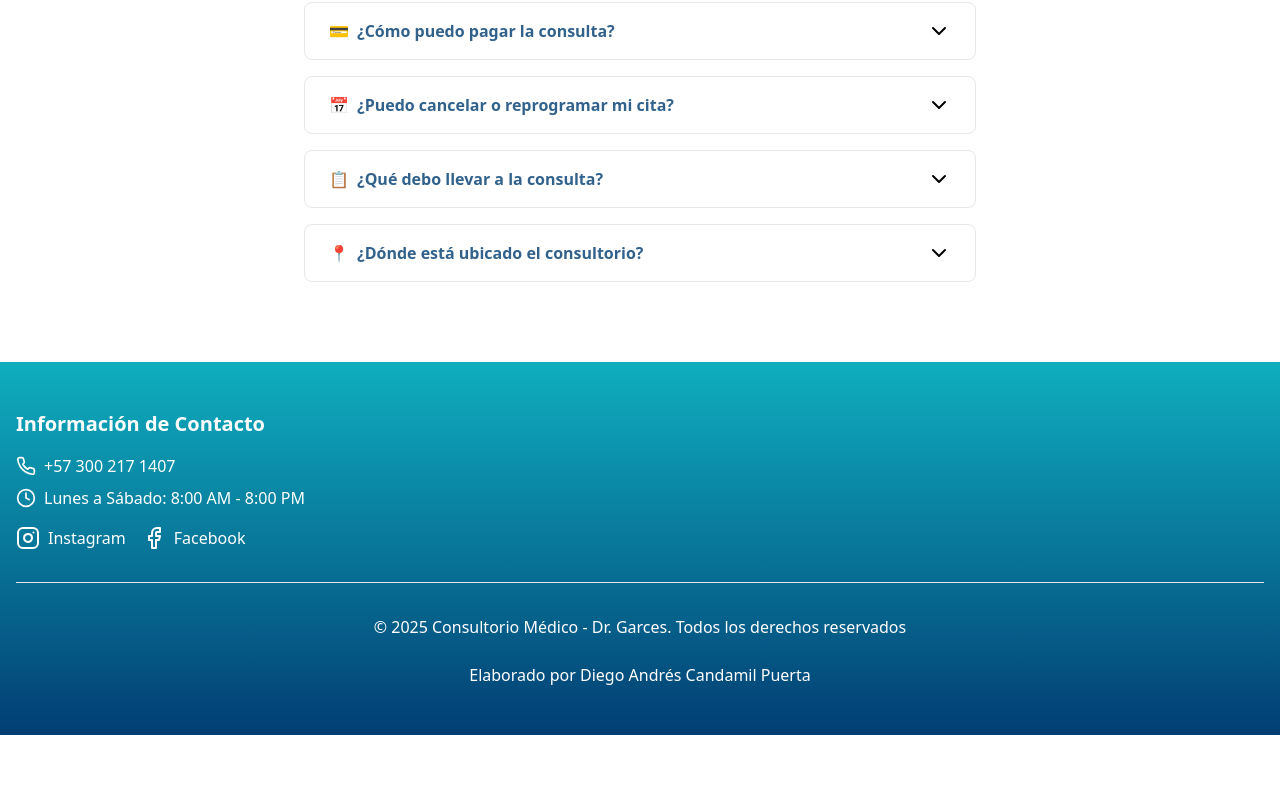
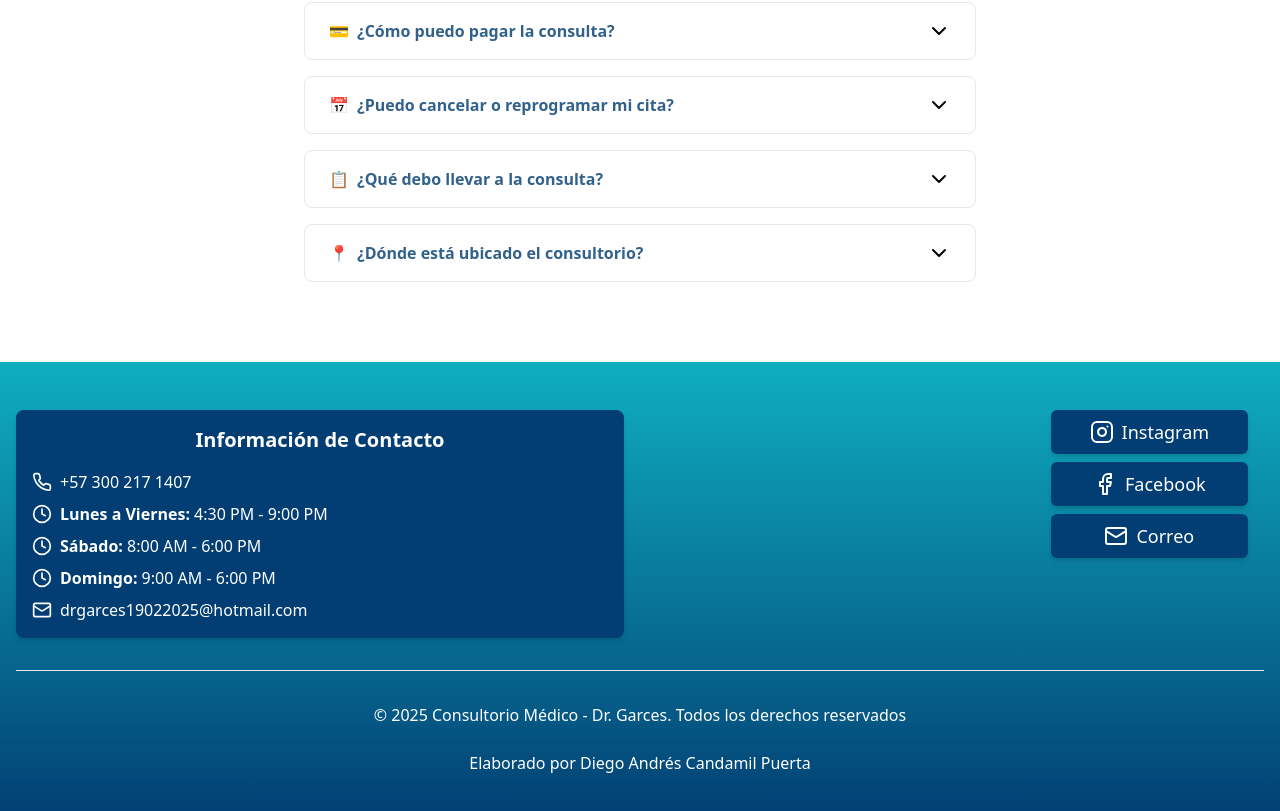
Before and after one commit to diegoandres2143/consultorio-medico, a React (Vite) app: page / in a window 1280 px wide. Shown: the part 5607-6418 px from the top of the page. Before the commit the page ends 6342 px from the top, so only its background shows below. Built offline with nearby package versions, Linux system fonts and the light colour scheme.

Commit message:
Se hacen modificaciones menores

```diff
--- a/src/App.tsx
+++ b/src/App.tsx
@@ -3,6 +3,7 @@ import {
   Menu,
   Phone,
   Clock,
+  Mail,
   Instagram,
   Facebook,
   ChevronDown,
@@ -520,11 +521,11 @@ function App() {
                 Escríbenos un mensaje
               </h3>
               <p className="text-gray-700 leading-relaxed">
-          Estamos aquí para ayudarte. La atención se maneja principalmente por
-          WhatsApp, pero si prefieres contactarnos por otro medio o tienes
-          dudas sobre nuestros servicios, puedes escribirnos a través del
-          siguiente formulario. ¡Nos pondremos en contacto contigo lo antes
-          posible!
+                Estamos aquí para ayudarte. La atención se maneja principalmente
+                por WhatsApp, pero si prefieres contactarnos por otro medio o
+                tienes dudas sobre nuestros servicios, puedes escribirnos a
+                través del siguiente formulario. ¡Nos pondremos en contacto
+                contigo lo antes posible!
               </p>
               <div className="flex items-center space-x-4 mt-6">
                 <a
@@ -541,14 +542,19 @@ function App() {
 
             {/* Formulario a la derecha */}
             <div className="bg-white p-8 rounded-lg shadow-lg">
-        <h3 className="text-xl font-semibold mb-4 text-[#023E73]">Formulario</h3>
+              <h3 className="text-xl font-semibold mb-4 text-[#023E73]">
+                Formulario
+              </h3>
               <form
                 action="/api/contact" // Cambia esta ruta según tu backend
                 method="POST"
                 className="space-y-4"
               >
                 <div>
-            <label htmlFor="name" className="block text-sm font-medium text-gray-700">
+                  <label
+                    htmlFor="name"
+                    className="block text-sm font-medium text-gray-700"
+                  >
                     Nombre
                   </label>
                   <input
@@ -560,7 +566,10 @@ function App() {
                   />
                 </div>
                 <div>
-            <label htmlFor="email" className="block text-sm font-medium text-gray-700">
+                  <label
+                    htmlFor="email"
+                    className="block text-sm font-medium text-gray-700"
+                  >
                     Correo Electrónico
                   </label>
                   <input
@@ -572,7 +581,10 @@ function App() {
                   />
                 </div>
                 <div>
-            <label htmlFor="phone" className="block text-sm font-medium text-gray-700">
+                  <label
+                    htmlFor="phone"
+                    className="block text-sm font-medium text-gray-700"
+                  >
                     Teléfono
                   </label>
                   <input
@@ -584,7 +596,10 @@ function App() {
                   />
                 </div>
                 <div>
-            <label htmlFor="subject" className="block text-sm font-medium text-gray-700">
+                  <label
+                    htmlFor="subject"
+                    className="block text-sm font-medium text-gray-700"
+                  >
                     Tema a tratar
                   </label>
                   <input
@@ -596,7 +611,10 @@ function App() {
                   />
                 </div>
                 <div>
-            <label htmlFor="message" className="block text-sm font-medium text-gray-700">
+                  <label
+                    htmlFor="message"
+                    className="block text-sm font-medium text-gray-700"
+                  >
                     Mensaje o descripción
                   </label>
                   <textarea
@@ -662,11 +680,12 @@ function App() {
       >
         <div className="container mx-auto px-4">
           <div className="grid md:grid-cols-2 gap-8">
-            <div>
-              <h3 className="text-xl font-semibold mb-4">
+            {/* Información de contacto */}
+            <div className="bg-[#023E73] p-4 rounded-lg shadow-md">
+              <h3 className="text-xl font-semibold mb-4 text-center">
                 Información de Contacto
               </h3>
-              <div className="space-y-2">
+              <div className="space-y-2 pr-4">
                 <p className="flex items-center">
                   <Phone className="mr-2 h-5 w-5" />
                   <a
@@ -679,25 +698,58 @@ function App() {
                 </p>
                 <p className="flex items-center">
                   <Clock className="mr-2 h-5 w-5" />
-                  <span>Lunes a Sábado: 8:00 AM - 8:00 PM</span>
+                  <span>
+                    <strong>Lunes a Viernes:</strong> 4:30 PM - 9:00 PM
+                  </span>
+                </p>
+                <p className="flex items-center">
+                  <Clock className="mr-2 h-5 w-5" />
+                  <span>
+                    <strong>Sábado:</strong> 8:00 AM - 6:00 PM
+                  </span>
+                </p>
+                <p className="flex items-center">
+                  <Clock className="mr-2 h-5 w-5" />
+                  <span>
+                    <strong>Domingo:</strong> 9:00 AM - 6:00 PM
+                  </span>
+                </p>
+                <p className="flex items-center">
+                  <Mail className="mr-2 h-5 w-5" />
+                  <a href="mailto:drgarces19022025@hotmail.com">
+                    drgarces19022025@hotmail.com
+                  </a>
                 </p>
               </div>
-              <div className="mt-4 flex space-x-4">
+            </div>
+
+            {/* Botones de redes sociales */}
+            <div className="flex flex-col items-end space-y-2 pr-4">
               <a
                 href="https://www.instagram.com/consultoriomedicodrgarces/"
-                  className="hover:text-[#0FAEBF] flex items-center space-x-2"
+                className="hover:text-[#0FAEBF] flex items-center justify-center space-x-2 text-lg px-4 py-2 bg-[#023E73] text-white rounded-md shadow-md hover:bg-white hover:text-[#023E73] transition duration-300 w-1/3"
+                target="_blank"
+                rel="noopener noreferrer"
               >
-                  <Instagram />
+                <Instagram className="h-6 w-6" />
                 <span>Instagram</span>
               </a>
               <a
                 href="https://m.facebook.com/61573190233989/"
-                  className="hover:text-[#0FAEBF] flex items-center space-x-2"
+                className="hover:text-[#0FAEBF] flex items-center justify-center space-x-2 text-lg px-4 py-2 bg-[#023E73] text-white rounded-md shadow-md hover:bg-white hover:text-[#023E73] transition duration-300 w-1/3"
+                target="_blank"
+                rel="noopener noreferrer"
               >
-                  <Facebook />
+                <Facebook className="h-6 w-6" />
                 <span>Facebook</span>
               </a>
-              </div>
+              <a
+                href="mailto:drgarces19022025@hotmail.com"
+                className="hover:text-[#0FAEBF] flex items-center justify-center space-x-2 text-lg px-4 py-2 bg-[#023E73] text-white rounded-md shadow-md hover:bg-white hover:text-[#023E73] transition duration-300 w-1/3"
+              >
+                <Mail className="h-6 w-6" />
+                <span>Correo</span>
+              </a>
             </div>
           </div>
           <div className="text-center mt-8 pt-8 border-t border-black-700">
```
Lines whose indentation alone changed are shown as unchanged.
